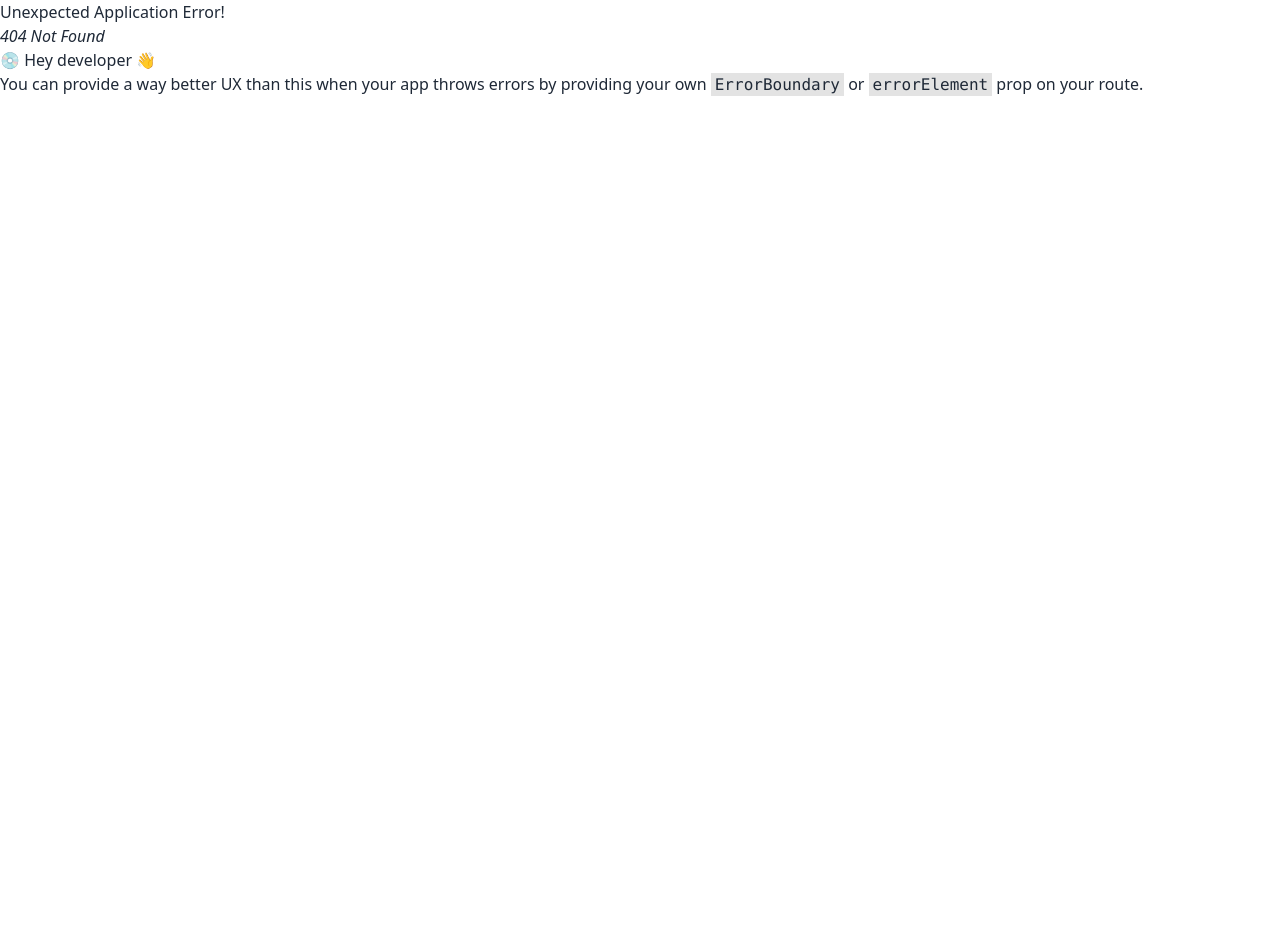
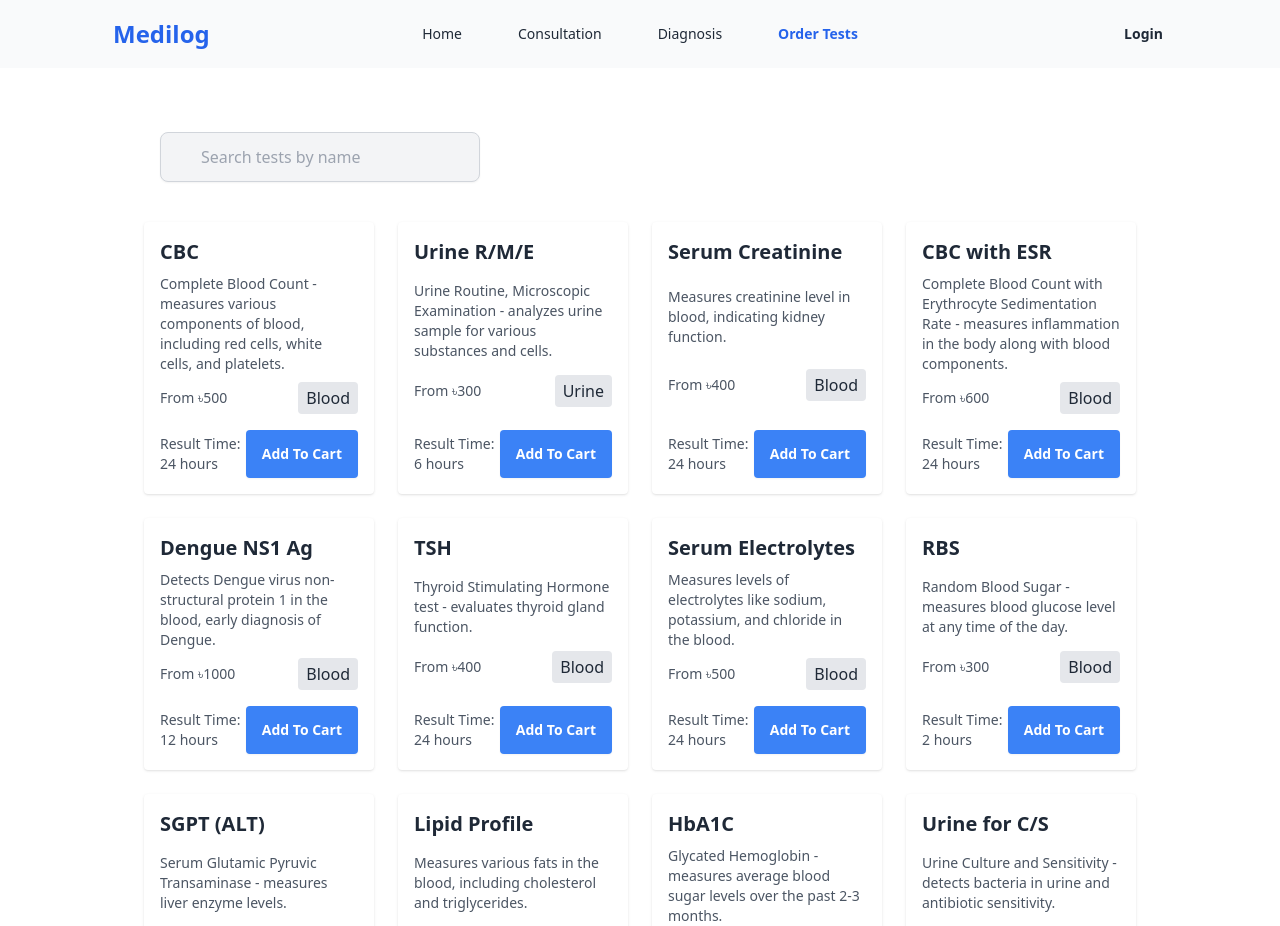
Before and after one commit to dbakibillah/mediLog, a React (Vite) app in the folder medilog-client/: page /ordertests in a window 1280 px wide. Before the commit this address had no page. Shown: the top 926 px of the page. Before the commit the page ends 800 px from the top, so only its background shows below. Built offline with nearby package versions, Linux system fonts and the light colour scheme.

Commit message:
ordertests,card,test details

```diff
--- /dev/null
+++ b/medilog-client/public/medicalTests.json
@@ -0,0 +1,128 @@
+[
+    {
+        "testName": "CBC",
+        "details": "Complete Blood Count - measures various components of blood, including red cells, white cells, and platelets.",
+        "price": 500,
+        "sampleType": "Blood",
+        "resultTime": "24 hours",
+        "preparation": "No special preparation required.",
+        "recommendedFor": "General health check-up, infection, anemia."
+    },
+    {
+        "testName": "Urine R/M/E",
+        "details": "Urine Routine, Microscopic Examination - analyzes urine sample for various substances and cells.",
+        "price": 300,
+        "sampleType": "Urine",
+        "resultTime": "6 hours",
+        "preparation": "Morning urine sample preferred.",
+        "recommendedFor": "Urinary tract infections, kidney disease."
+    },
+    {
+        "testName": "Serum Creatinine",
+        "details": "Measures creatinine level in blood, indicating kidney function.",
+        "price": 400,
+        "sampleType": "Blood",
+        "resultTime": "24 hours",
+        "preparation": "Avoid meat-heavy meal before the test.",
+        "recommendedFor": "Kidney function monitoring."
+    },
+    {
+        "testName": "CBC with ESR",
+        "details": "Complete Blood Count with Erythrocyte Sedimentation Rate - measures inflammation in the body along with blood components.",
+        "price": 600,
+        "sampleType": "Blood",
+        "resultTime": "24 hours",
+        "preparation": "No special preparation required.",
+        "recommendedFor": "Inflammatory conditions, infections."
+    },
+    {
+        "testName": "Dengue NS1 Ag",
+        "details": "Detects Dengue virus non-structural protein 1 in the blood, early diagnosis of Dengue.",
+        "price": 1000,
+        "sampleType": "Blood",
+        "resultTime": "12 hours",
+        "preparation": "No special preparation required.",
+        "recommendedFor": "Suspected Dengue infection."
+    },
+    {
+        "testName": "TSH",
+        "details": "Thyroid Stimulating Hormone test - evaluates thyroid gland function.",
+        "price": 400,
+        "sampleType": "Blood",
+        "resultTime": "24 hours",
+        "preparation": "Fasting preferred but not required.",
+        "recommendedFor": "Thyroid disorders."
+    },
+    {
+        "testName": "Serum Electrolytes",
+        "details": "Measures levels of electrolytes like sodium, potassium, and chloride in the blood.",
+        "price": 500,
+        "sampleType": "Blood",
+        "resultTime": "24 hours",
+        "preparation": "Fasting may be required as advised.",
+        "recommendedFor": "Electrolyte imbalance, dehydration."
+    },
+    {
+        "testName": "RBS",
+        "details": "Random Blood Sugar - measures blood glucose level at any time of the day.",
+        "price": 300,
+        "sampleType": "Blood",
+        "resultTime": "2 hours",
+        "preparation": "No special preparation required.",
+        "recommendedFor": "Diabetes monitoring."
+    },
+    {
+        "testName": "SGPT (ALT)",
+        "details": "Serum Glutamic Pyruvic Transaminase - measures liver enzyme levels.",
+        "price": 400,
+        "sampleType": "Blood",
+        "resultTime": "24 hours",
+        "preparation": "Fasting may be required as advised.",
+        "recommendedFor": "Liver function assessment."
+    },
+    {
+        "testName": "Lipid Profile",
+        "details": "Measures various fats in the blood, including cholesterol and triglycerides.",
+        "price": 800,
+        "sampleType": "Blood",
+        "resultTime": "24 hours",
+        "preparation": "12-hour fasting required.",
+        "recommendedFor": "Heart disease risk assessment."
+    },
+    {
+        "testName": "HbA1C",
+        "details": "Glycated Hemoglobin - measures average blood sugar levels over the past 2-3 months.",
+        "price": 600,
+        "sampleType": "Blood",
+        "resultTime": "24 hours",
+        "preparation": "No special preparation required.",
+        "recommendedFor": "Diabetes management."
+    },
+    {
+        "testName": "Urine for C/S",
+        "details": "Urine Culture and Sensitivity - detects bacteria in urine and antibiotic sensitivity.",
+        "price": 700,
+        "sampleType": "Urine",
+        "resultTime": "48-72 hours",
+        "preparation": "Morning midstream urine sample preferred.",
+        "recommendedFor": "Persistent urinary tract infections."
+    },
+    {
+        "testName": "FBS",
+        "details": "Fasting Blood Sugar - measures blood glucose level after fasting.",
+        "price": 300,
+        "sampleType": "Blood",
+        "resultTime": "2 hours",
+        "preparation": "10-12 hours fasting required.",
+        "recommendedFor": "Diabetes diagnosis."
+    },
+    {
+        "testName": "Widal Test",
+        "details": "Detects typhoid fever by measuring antibodies against Salmonella bacteria.",
+        "price": 500,
+        "sampleType": "Blood",
+        "resultTime": "24 hours",
+        "preparation": "No special preparation required.",
+        "recommendedFor": "Suspected typhoid fever."
+    }
+]
--- a/medilog-client/src/components/Navbar.jsx
+++ b/medilog-client/src/components/Navbar.jsx
@@ -28,6 +28,15 @@ const Navbar = () => {
                         isActive ? "text-blue-600 font-semibold" : "hover:text-blue-500 transition"
                     }>
                     Diagnosis
+                </NavLink>
+            </li>
+            <li>
+                <NavLink
+                    to="/ordertests"
+                    className={({ isActive }) =>
+                        isActive ? "text-blue-600 font-semibold" : "hover:text-blue-500 transition"
+                    }>
+                    Order Tests
                 </NavLink>
             </li>
         </>
--- a/medilog-client/src/main.jsx
+++ b/medilog-client/src/main.jsx
@@ -10,6 +10,7 @@ import Root from './routes/Root';
 import Home from './pages/common/Home';
 import Login from './pages/common/Login';
 import Register from './pages/common/Register';
+import OrderTests from './pages/orderTest/OrderTests';
 const router = createBrowserRouter([
   {
     path: "/",
@@ -26,6 +27,10 @@ const router = createBrowserRouter([
       {
         path: "/register",
         element: <Register />,
+      },
+      {
+        path: "/ordertests",
+        element: <OrderTests />,
       }
     ]
   },
--- /dev/null
+++ b/medilog-client/src/pages/orderTest/OrderTests.jsx
@@ -0,0 +1,83 @@
+import { useState, useEffect } from "react";
+
+const OrderTests = () => {
+    const [tests, setTests] = useState([]);
+    const [search, setSearch] = useState("");
+    const [loading, setLoading] = useState(true);
+
+    useEffect(() => {
+        fetch("/medicalTests.json")
+            .then((response) => {
+                if (!response.ok) {
+                    throw new Error("Failed to fetch medical tests data");
+                }
+                return response.json();
+            })
+            .then((data) => {
+                setTests(data);
+                setLoading(false);
+            })
+            .catch((error) => {
+                console.error("Error fetching the data:", error);
+                setLoading(false);
+            });
+    }, []);
+
+    const filteredTests = tests.filter((test) =>
+        test.testName.toLowerCase().includes(search.toLowerCase())
+    );
+
+    return (
+        <section className="container mx-auto px-6 p-2 md:px-24 lg:px-36 py-12">
+            <div className="mb-6 flex items-center justify-between gap-4 p-4">
+                <div className="relative w-full max-w-xs">
+                    <input
+                        type="text"
+                        placeholder="Search tests by name"
+                        value={search}
+                        onChange={(e) => setSearch(e.target.value)}
+                        className="w-full p-3 pl-10 text-gray-800 bg-gray-100 rounded-lg border border-gray-300 shadow-sm focus:outline-none focus:ring-2 focus:ring-blue-500 focus:border-blue-500"
+                    />
+                </div>
+            </div>
+
+            <div className="grid grid-cols-1 md:grid-cols-2 lg:grid-cols-4 gap-6">
+                {loading ? (
+                    Array.from({ length: 6 }).map((_, idx) => (
+                        <div key={idx} className="bg-gray-300 animate-pulse h-48 rounded"></div>
+                    ))
+                ) : filteredTests.length > 0 ? (
+                    filteredTests.map((test) => (
+                        <div
+                            key={test.testName}
+                            className="bg-white p-4 rounded shadow flex flex-col justify-between"
+                        >
+                            <h3 className="text-xl font-bold mb-2">{test.testName}</h3>
+                            <p className="text-sm text-gray-600 mb-2">{test.details}</p>
+                            <div className="flex justify-between items-center mb-4">
+                                <p className="text-sm text-gray-600">From ৳{test.price}</p>
+                                <span className="bg-gray-200 text-gray-800 px-2 py-1 rounded">
+                                    {test.sampleType}
+                                </span>
+                            </div>
+                            <div className="flex justify-between items-center">
+                                <span className="text-sm text-gray-600">
+                                    Result Time: {test.resultTime}
+                                </span>
+                                <button
+                                    className="btn bg-blue-500 text-white rounded border-none hover:bg-blue-700"
+                                >
+                                    Add To Cart
+                                </button>
+                            </div>
+                        </div>
+                    ))
+                ) : (
+                    <p>No tests found.</p>
+                )}
+            </div>
+        </section>
+    );
+};
+
+export default OrderTests;
```
